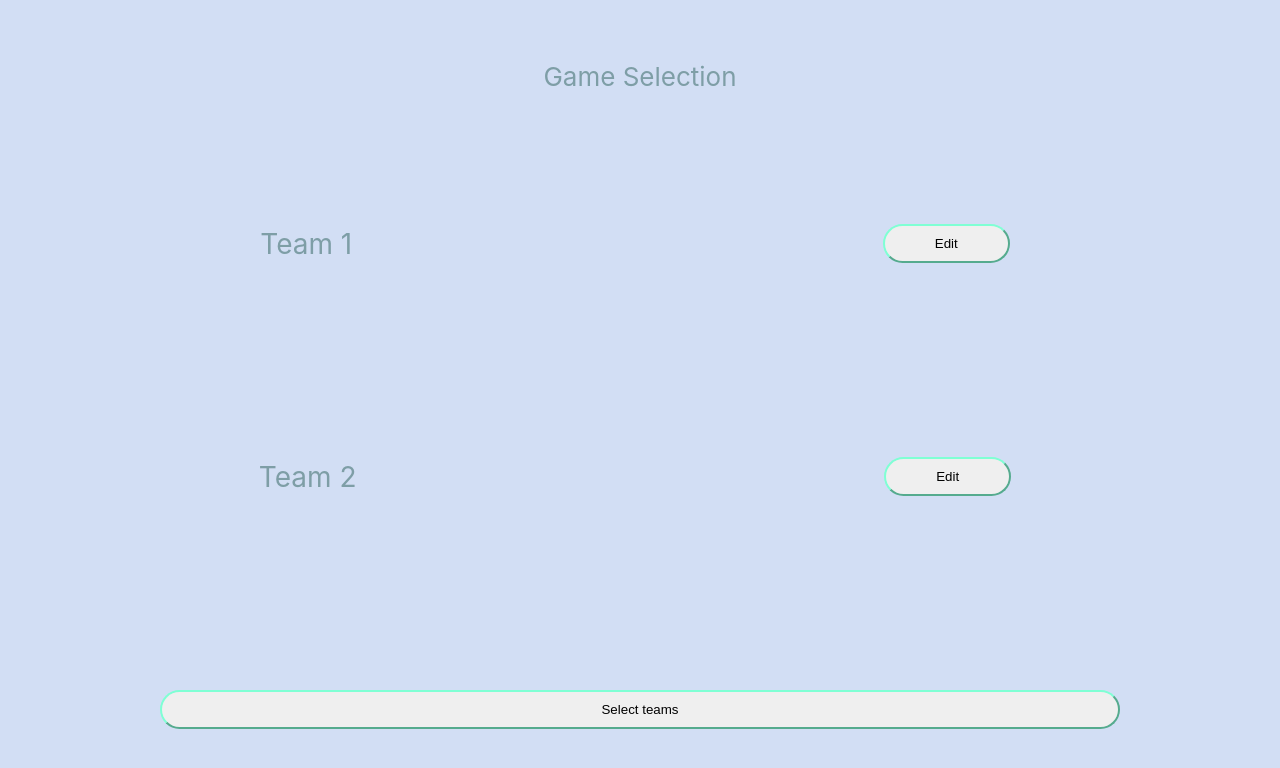
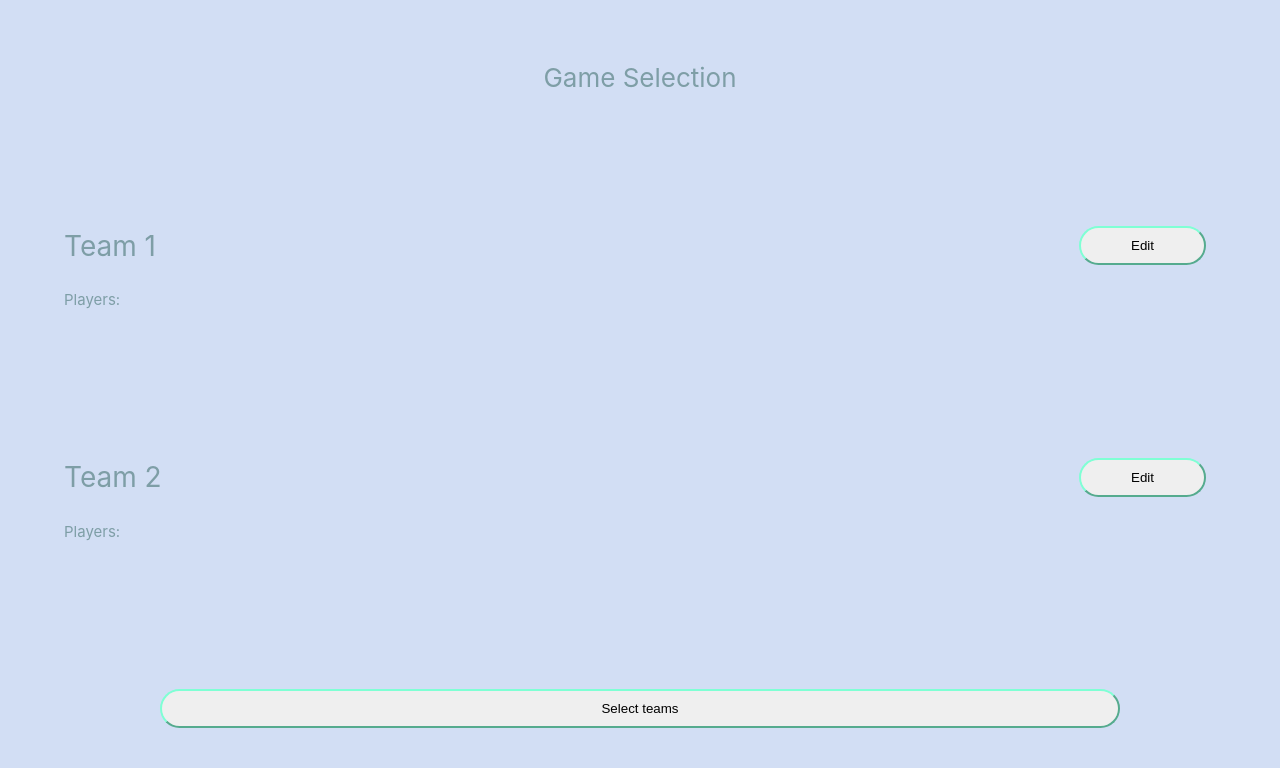
Before and after one commit to rughvi/indoorcricket, a React (Create React App) app: page /gameSelection in a window 1280 px wide. Shown: the top 768 px of the page. Built offline with nearby package versions, Linux system fonts and the light colour scheme; no server answers; the database is empty.

Commit message:
styling for GameCard content.

```diff
--- a/src/Game/GameCard.css
+++ b/src/Game/GameCard.css
@@ -7,7 +7,7 @@
   justify-content: space-around;
   font-size: calc(10px + 2vmin);
   color: #7e9ea6;
-  width: 100%;
+  width: 90%;
 }
 
 .GameCard-header {
@@ -16,7 +16,7 @@
   align-items: center;
   font-size: calc(12px + 2vmin);
   width: 100%;
-  justify-content: space-around;
+  justify-content: space-between;
 }
 
 .GameCard-body {
--- a/src/Game/GameSelection.tsx
+++ b/src/Game/GameSelection.tsx
@@ -33,8 +33,8 @@
                     <div >Team 1</div>
                     <button className="Button" onClick={() => {navigate('/teamSelection/1')}}>Edit</button>
                 </div>
-                <p>
-                    {team1Players.map(p => p.name).join(", ")}
+                <p style={{fontSize: 15, "width": "100%"}}>
+                    Players: {team1Players.map(p => p.name).join(", ")}
                 </p>
             </div>
             <div className="GameCard">
@@ -42,8 +42,8 @@
                     <div >Team 2</div>
                     <button className="Button" onClick={() => {navigate('/teamSelection/2')}}>Edit</button>
                 </div>
-                <p>
-                    {team2Players.map(p => p.name).join(", ")}
+                <p style={{fontSize: 15, "width": "100%"}}>
+                    Players: {team2Players.map(p => p.name).join(", ")}
                 </p>
             </div>
             <button className="ActionButton" onClick={() => {navigate('/teamsSelection/2')}}> Select teams </button>
```
